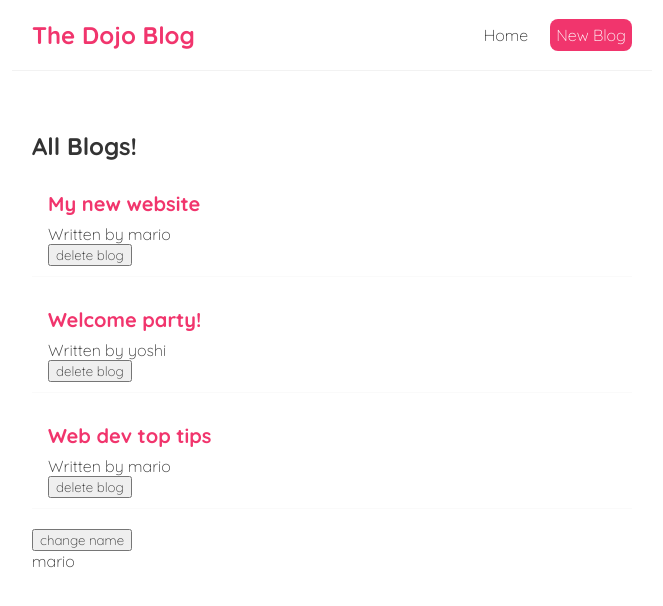
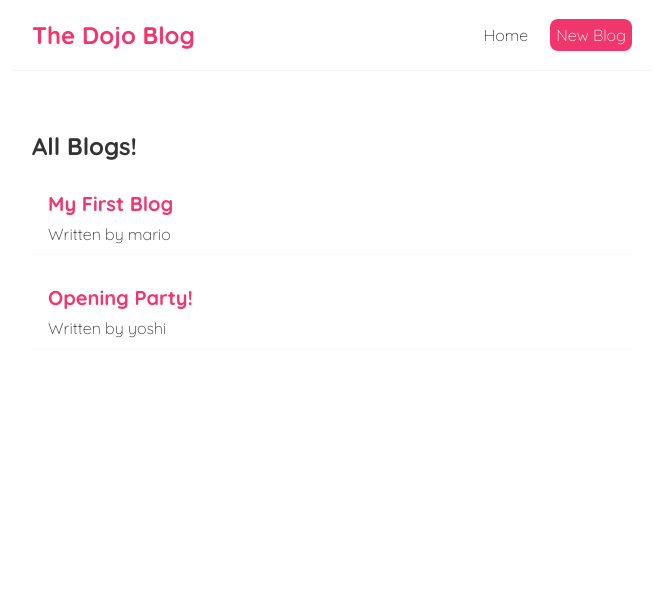
Before and after one commit to Doreen162/React-Tutorials, a React (Create React App) app in the folder hello-react/: page / in a window 1280 px wide. Shown: the top 606 px of the page, without its empty margins (308-971 px from the left). Built offline with nearby package versions, Linux system fonts and the light colour scheme; data requests are answered from the project's data file.

Commit message:
Fetching Data with useEffect

```diff
--- a/hello-react/src/BlogList.js
+++ b/hello-react/src/BlogList.js
@@ -1,4 +1,4 @@
-const BlogList = ({ blogs, title, handleDelete }) => {
+const BlogList = ({ blogs, title}) => {
   return (
       <div className="blog-list">
         <h2>{ title }</h2>
@@ -6,7 +6,6 @@
           <div className="blog-preview" key={blog.id} >
             <h2>{ blog.title }</h2>
             <p>Written by { blog.author }</p>
-            <button onClick={() => handleDelete(blog.id)}>delete blog</button>
           </div>
         ))}
       </div>
--- a/hello-react/src/Home.js
+++ b/hello-react/src/Home.js
@@ -1,29 +1,22 @@
-import { useState, useEffect } from 'react';
-import BlogList from './BlogList';
+import { useEffect, useState } from "react";
+import BlogList from "./BlogList";
 
 const Home = () => {
-    const [blogs, setBlogs] = useState([
-      { title: 'My new website', body: 'lorem ipsum...', author: 'mario', id: 1 },
-      { title: 'Welcome party!', body: 'lorem ipsum...', author: 'yoshi', id: 2 },
-      { title: 'Web dev top tips', body: 'lorem ipsum...', author: 'mario', id: 3 }
-    ]);
-    const [name, setName] = useState('mario');
-
-    const handleDelete = (id) => {
-      const newBlogs = blogs.filter(blog => blog.id !== id);
-      setBlogs(newBlogs);
-    }
+  const [blogs, setBlogs] = useState(null)
 
   useEffect(() => {
-      console.log('use effect ran');
-      console.log(name);
-    }, [name]);
+    fetch('http://localhost:8000/blogs')
+      .then(res => {
+        return res.json();
+      })
+      .then(data => {
+        setBlogs(data);
+      })
+  }, [])
 
   return (
     <div className="home">
-           <BlogList blogs={blogs} title="All Blogs!" handleDelete={handleDelete} />
-           <button onClick={() => setName('luigi')}>change name</button>
-           <p>{ name }</p>
+      {blogs && <BlogList blogs={blogs} title="All Blogs!" />}
     </div>
   );
 }
```
Lines whose indentation alone changed are shown as unchanged.
